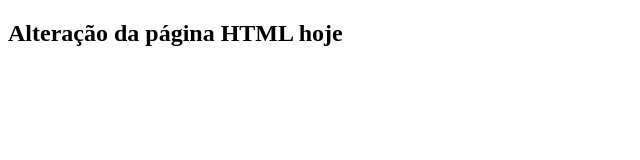
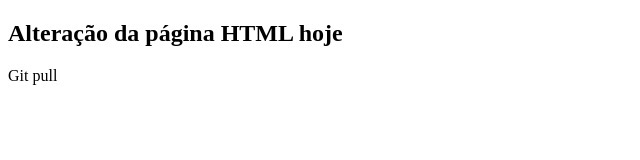
Before and after one commit to rafrausino/gama-no-github, a plain HTML site: page index.html in a window 1280 px wide. Shown: the full height of the page, 0-640 px from the left. Drawn offline with Linux system fonts and the light colour scheme.

Commit message:
Atualização  a partir do Github

```diff
--- a/index.html
+++ b/index.html
@@ -8,5 +8,6 @@
 </head>
 <body>
     <h2>Alteração da página HTML hoje</h2>
+    <p>Git pull<p>
 </body>
 </html>
```
